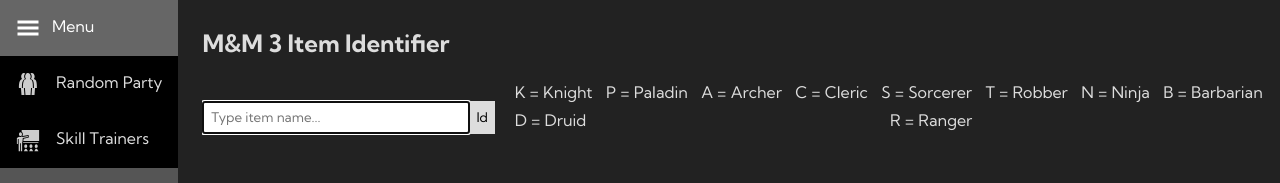
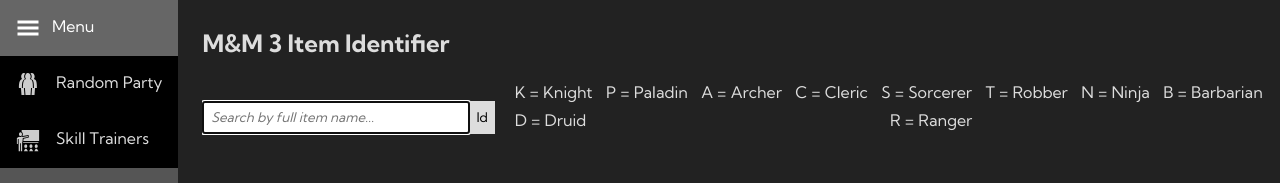
Before and after one commit to jschnurer/mm-tools, a React (Create React App) app: page /item-identifier/mm3 in a window 1280 px wide. Shown: the top 183 px of the page. Built offline with nearby package versions, Linux system fonts and the light colour scheme.

Commit message:
styled placeholder

```diff
--- a/src/components/mm3-items/MM3Items.scoped.scss
+++ b/src/components/mm3-items/MM3Items.scoped.scss
@@ -10,6 +10,10 @@ form {
 
     input {
       width: 250px;
+
+      &::placeholder {
+        font-style: italic;
+      }
     }
 
     &:first-child {
--- a/src/components/mm3-items/MM3Items.tsx
+++ b/src/components/mm3-items/MM3Items.tsx
@@ -214,7 +214,7 @@ const MM3Items: React.FC = () => {
             <div>
               <input
                 type="text"
-                placeholder="Type item name..."
+                placeholder="Search by full item name..."
                 value={searchTerm}
                 onChange={(e) => setSearchTerm(e.target.value)}
                 ref={searchBoxRef}
```
